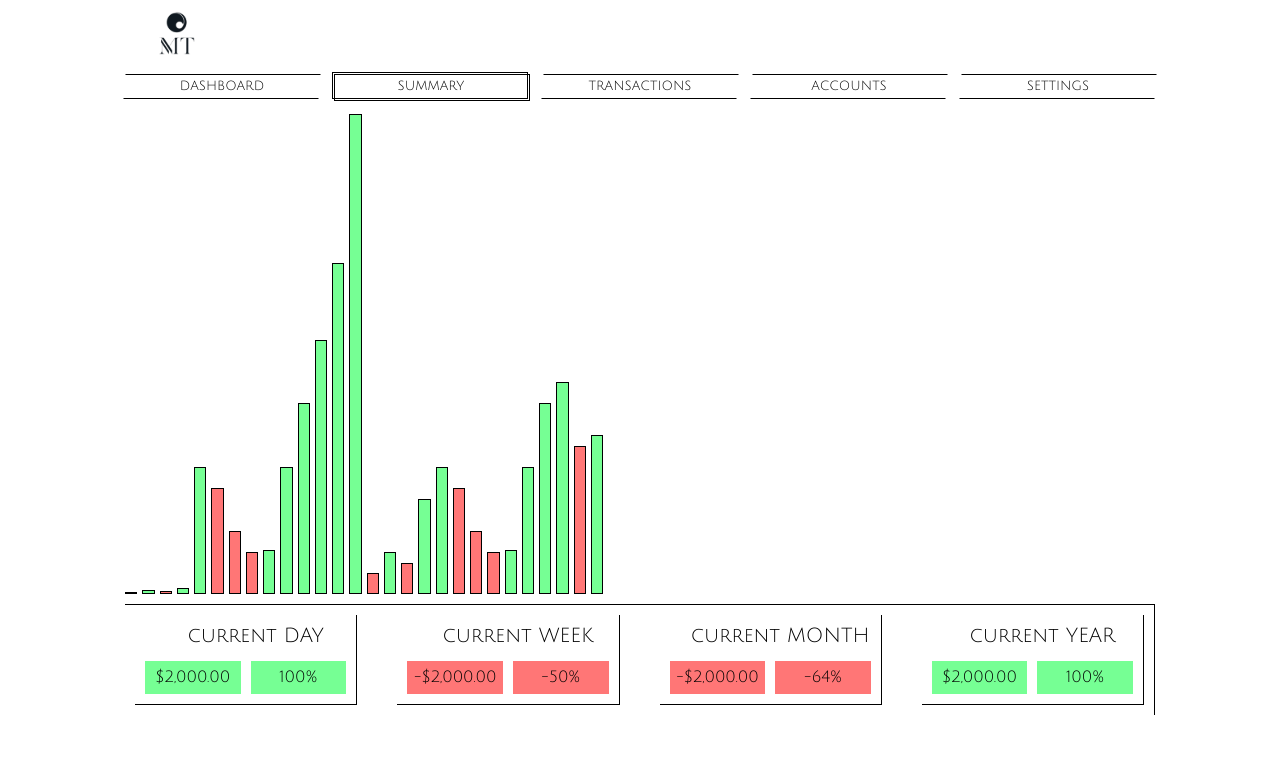
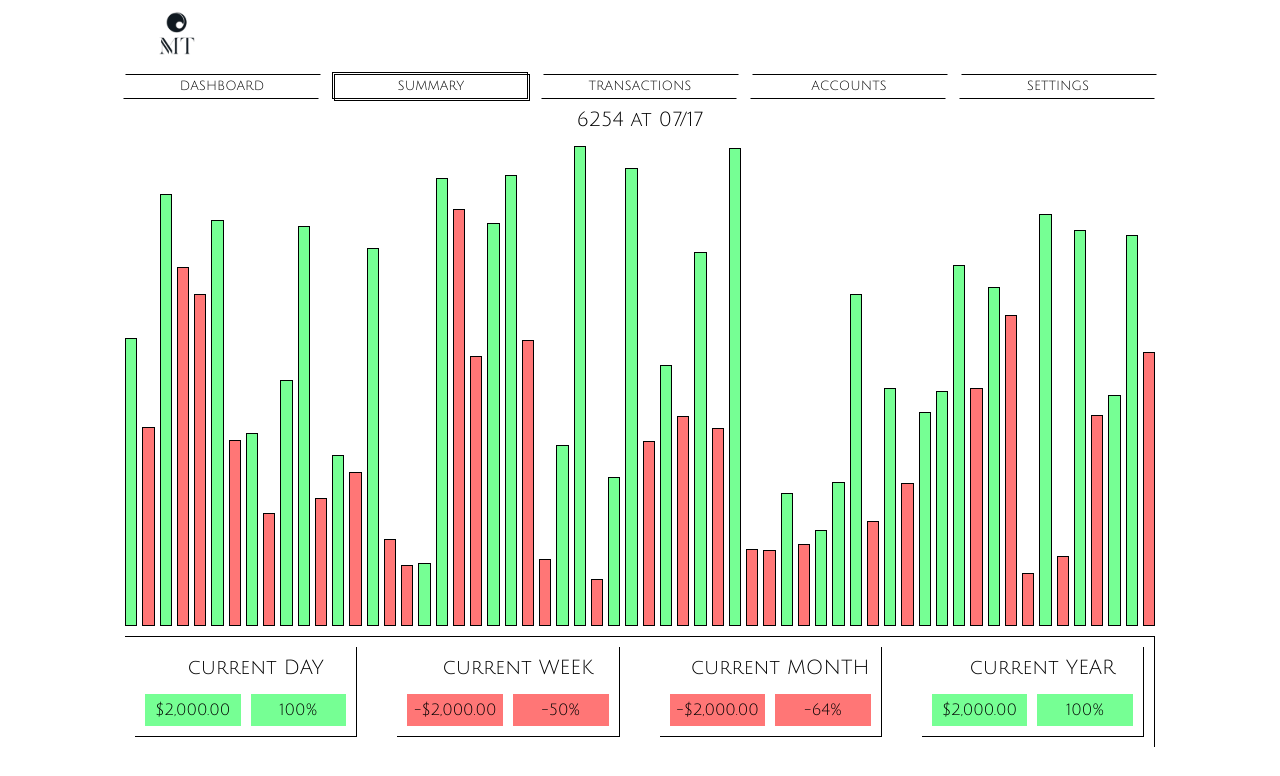
Before and after one commit to Jwoliv/mt-ui, an Angular app: page /summary in a window 1280 px wide. Shown: the top 776 px of the page. Built offline with nearby package versions, Linux system fonts and the light colour scheme.

Commit message:
add header for summary

```diff
--- a/src/app/components/summary/summary.component.html
+++ b/src/app/components/summary/summary.component.html
@@ -1,12 +1,17 @@
+<div class="summary-selected-stock">
+    {{selectedStock.dailyAmount }} at {{ selectedDate | date: 'MM/dd' }}
+</div>
 <div class="summary-daily-stocks">
-    <div *ngFor="let sds of summaryData.summaryDailyStocks" [style]="{
-        height: getHeight(sds.dailyAmount),
-        backgroundColor: sds.color
-    }">
+    <div *ngFor="let sds of summaryData.summaryDailyStocks">
+        <div (mouseenter)="changeSelectedData(sds)"
+             class="summary-daily-stock"
+             [style.height]="getHeight(sds.dailyAmount)"
+             [style.background-color]="sds.color">
+        </div>
     </div>
 </div>
 <div class="summary-reports">
     <div *ngFor="let report of summaryData.reports">
-        <app-period-report [report]="report" />
+        <app-period-report [report]="report"></app-period-report>
     </div>
 </div>
--- a/src/app/components/summary/summary.component.scss
+++ b/src/app/components/summary/summary.component.scss
@@ -6,7 +6,7 @@
   align-items: end;
 }
 
-.summary-daily-stocks div {
+.summary-daily-stocks .summary-daily-stock {
   width: 100%;
   color: #fff;
   display: flex;
@@ -23,3 +23,9 @@
   border-right: 1px solid #000000;
   padding: 10px;
 }
+
+.summary-selected-stock {
+  text-align: center;
+  font-size: 20px;
+  margin: 10px;
+}
--- a/src/app/components/summary/summary.component.ts
+++ b/src/app/components/summary/summary.component.ts
@@ -1,5 +1,5 @@
 import {Component, OnInit} from '@angular/core';
-import {NgForOf} from "@angular/common";
+import {DatePipe, NgForOf} from "@angular/common";
 import {PeriodReportComponent} from "./period-report/period-report.component";
 
 export interface SummaryData {
@@ -9,7 +9,8 @@ export interface SummaryData {
 
 export interface SummaryDailyStock {
   dailyAmount: number
-  color?: '#FF7676' | '#76FF94'
+  date: Date,
+  color?: string
 }
 
 export interface Report {
@@ -24,7 +25,8 @@ export interface Report {
   standalone: true,
   imports: [
     NgForOf,
-    PeriodReportComponent
+    PeriodReportComponent,
+    DatePipe
   ],
   templateUrl: './summary.component.html',
   styleUrl: './summary.component.scss'
@@ -32,22 +34,7 @@ export interface Report {
 export class SummaryComponent implements OnInit {
 
   public summaryData: SummaryData = {
-    summaryDailyStocks: [
-      { dailyAmount: 100 }, { dailyAmount: 200 },
-      { dailyAmount: 150 }, { dailyAmount: 300 },
-      { dailyAmount: 6000 }, { dailyAmount: 5000 },
-      { dailyAmount: 3000 }, { dailyAmount: 2000 },
-      { dailyAmount: 2100 }, { dailyAmount: 6000 },
-      { dailyAmount: 9000 }, { dailyAmount: 12000 },
-      { dailyAmount: 15600 }, { dailyAmount: 22600 },
-      { dailyAmount: 1000 }, { dailyAmount: 2000 },
-      { dailyAmount: 1500 }, { dailyAmount: 4500 },
-      { dailyAmount: 6000 }, { dailyAmount: 5000 },
-      { dailyAmount: 3000 }, { dailyAmount: 2000 },
-      { dailyAmount: 2100 }, { dailyAmount: 6000 },
-      { dailyAmount: 9000 }, { dailyAmount: 10000 },
-      { dailyAmount: 7000 }, { dailyAmount: 7500 },
-    ],
+    summaryDailyStocks: this.generateSummaryDailyStocks(),
     reports: [
       {amount: 2000, percentage: 1, type: 'DAY', isProfit: true},
       {amount: 2000, percentage: 0.5, type: 'WEEK', isProfit: false},
@@ -55,6 +42,11 @@ export class SummaryComponent implements OnInit {
       {amount: 2000, percentage: 1, type: 'YEAR', isProfit: true}
     ]
   };
+  public selectedStock: SummaryDailyStock = this.summaryData.summaryDailyStocks[this.summaryData.summaryDailyStocks.length - 1];
+
+  get selectedDate(): Date {
+    return this.selectedStock.date ?? new Date();
+  }
 
   get maxDailyAmount(): number {
     return Math.max(...this.summaryData.summaryDailyStocks.map(stock => stock.dailyAmount));
@@ -78,4 +70,18 @@ export class SummaryComponent implements OnInit {
     }
     this.summaryData.summaryDailyStocks = summaryDailyStocks;
   }
+
+  private generateSummaryDailyStocks() { // todo: remove when connect backend
+    const values: SummaryDailyStock[] = [];
+    for (let i = 0; i < 60; i++) {
+      values.push({
+        dailyAmount: Math.floor((Math.random() * 10000) + 1000), date: new Date()
+      })
+    }
+    return values;
+  }
+
+  public changeSelectedData(sds: SummaryDailyStock) {
+    this.selectedStock =  sds;
+  }
 }
```
